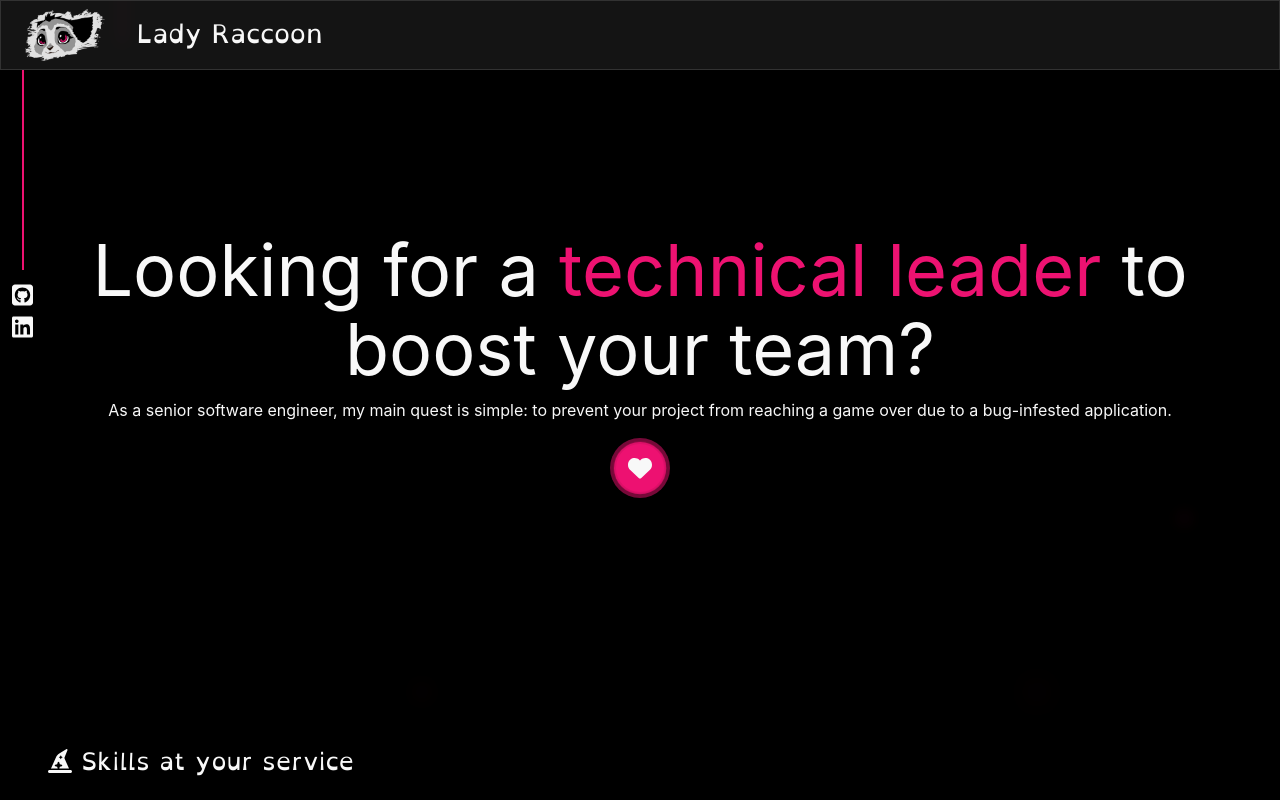
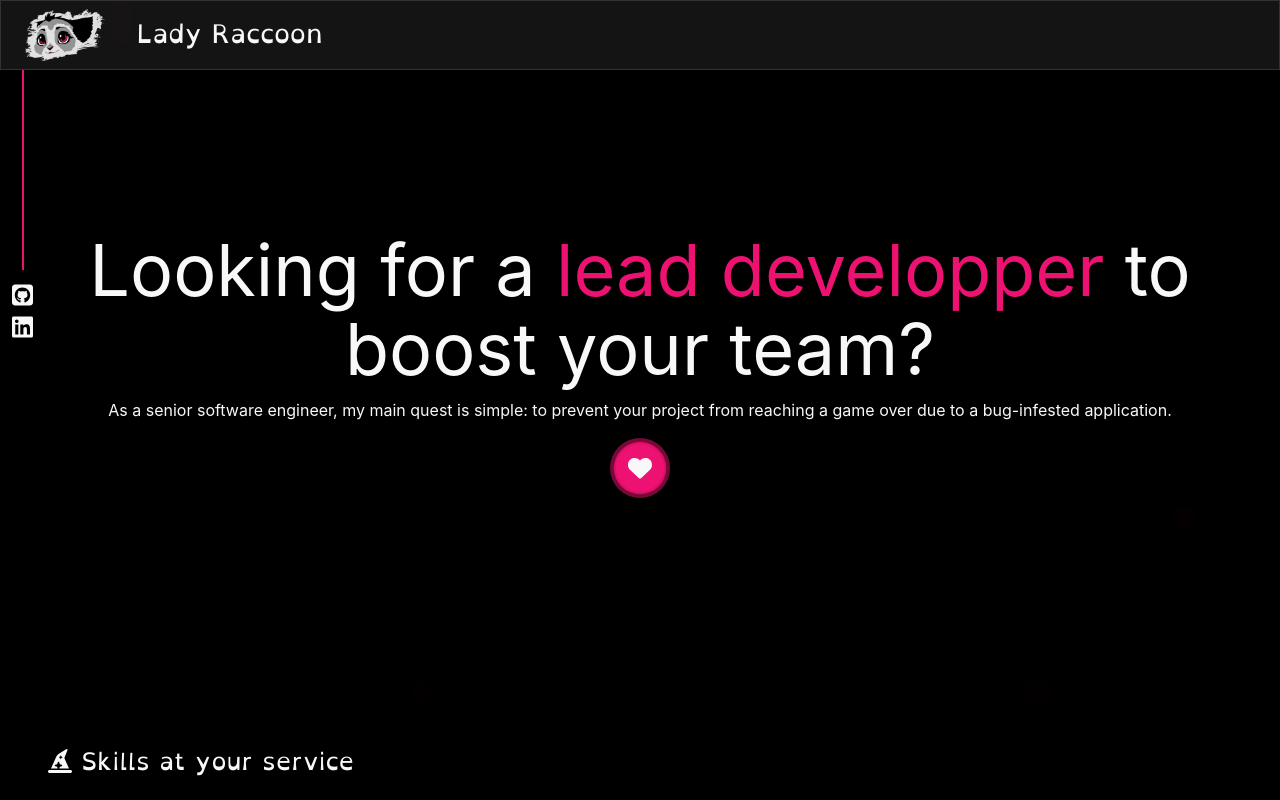
Before and after one commit to angele-henry-dev/LadyRaccoon, a Vue app: page / in a window 1280 px wide. Built offline with nearby package versions, Linux system fonts and the light colour scheme.

Commit message:
Change title

```diff
--- a/src/views/HomeView.vue
+++ b/src/views/HomeView.vue
@@ -22,7 +22,7 @@ import projects from '@/assets/models/projects.json' with { type: 'json' }
     <LightEffect />
 
     <div id="description" class="align-center">
-      <h1>Looking for a <span class="highlight">technical leader</span> to boost your team?</h1>
+      <h1>Looking for a <span class="highlight">lead developper</span> to boost your team?</h1>
       <p>
         As a senior software engineer, my main quest is simple: to prevent your project from
         reaching a game over due to a bug-infested application.
```
